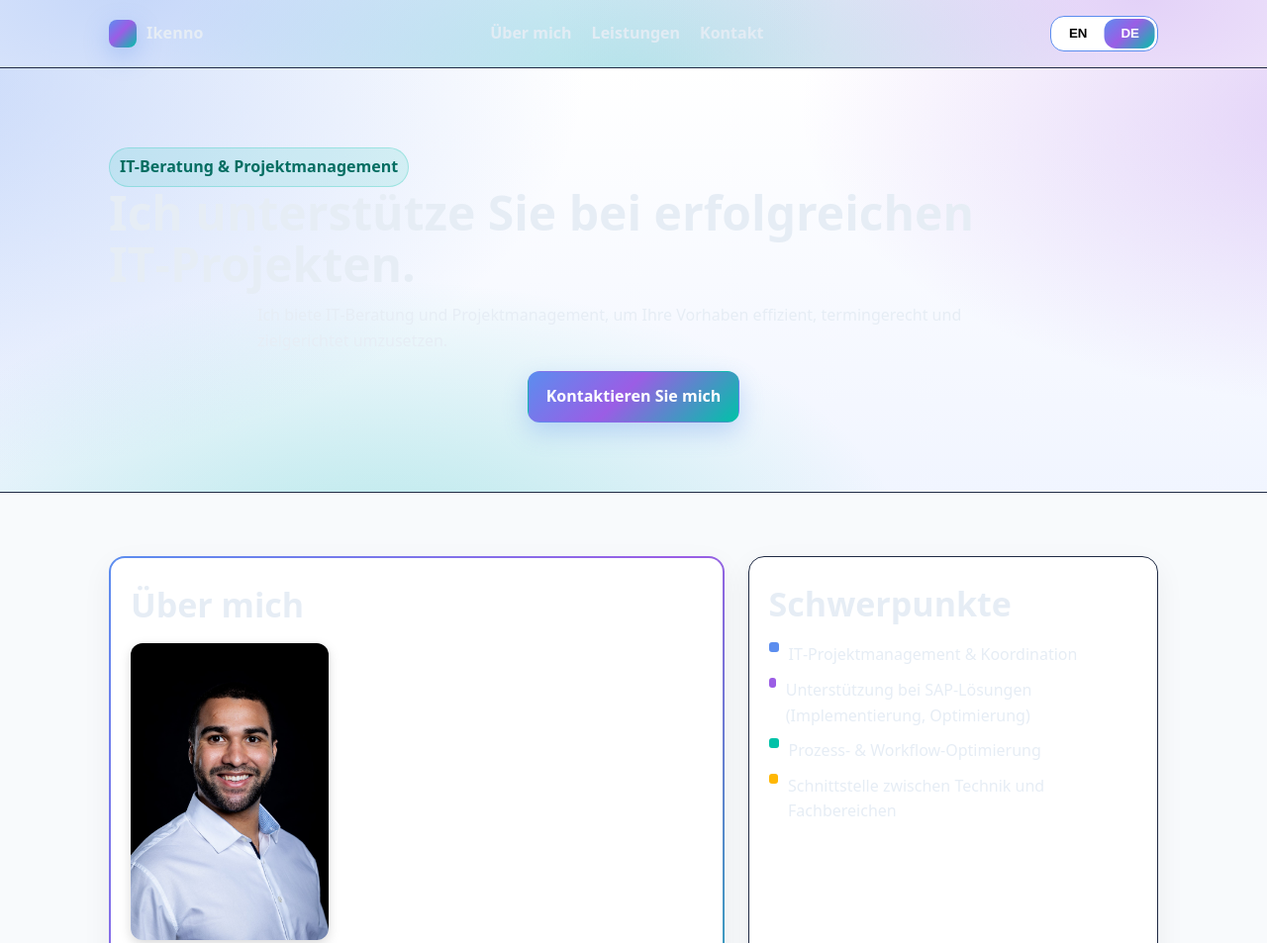
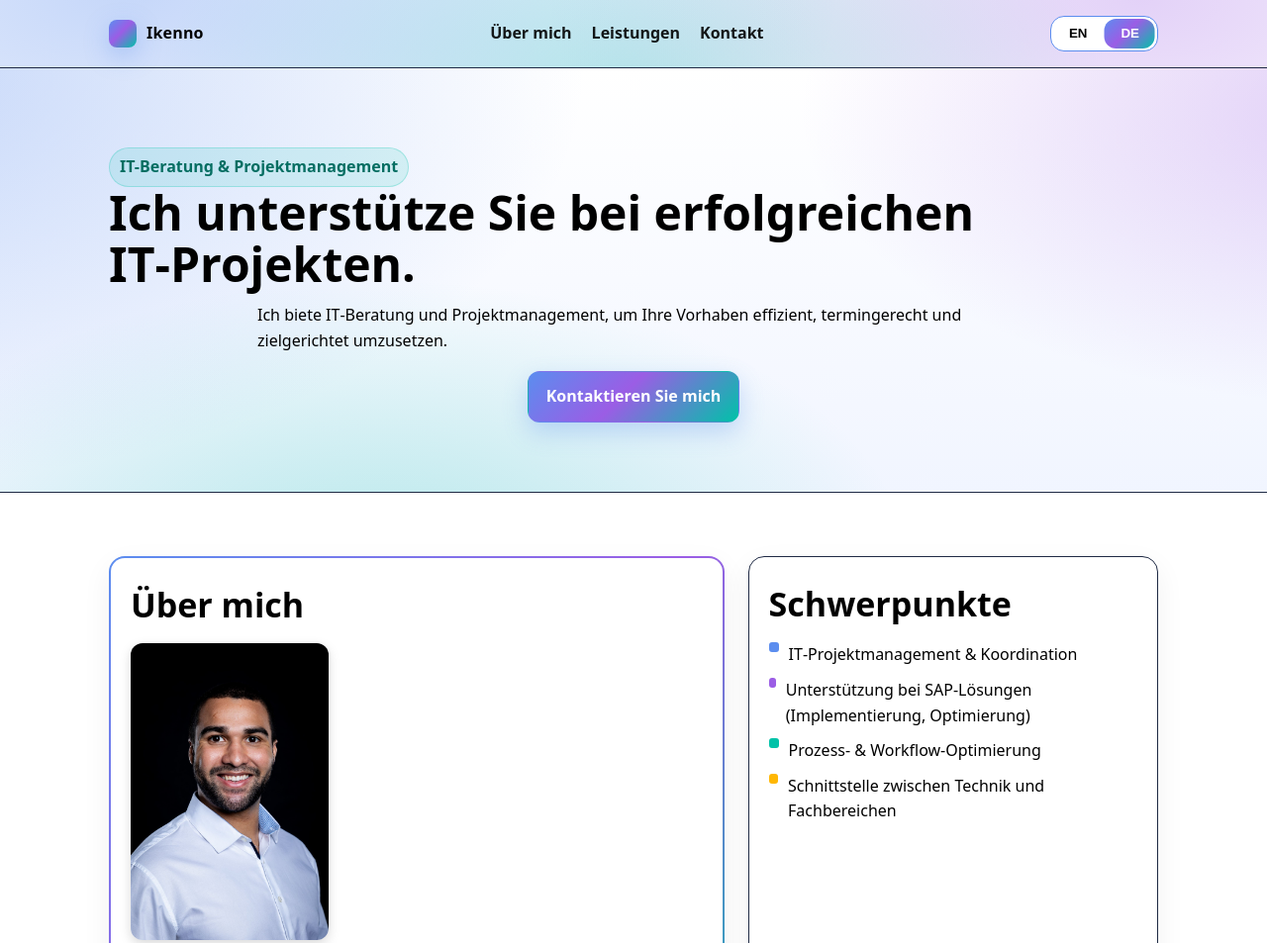
Before and after one commit to PatronLechon/Ikenno_EU, a plain HTML site: page index.html in a window 1280 px wide. Shown: the top 953 px of the page at 99% size. Drawn offline with Linux system fonts and the dark colour scheme.

Commit message:
Update index.html

```diff
--- a/index.html
+++ b/index.html
@@ -120,6 +120,18 @@
 
     /* Avatar */
     .avatar{width:200px;border-radius:12px;box-shadow:0 4px 12px rgba(0,0,0,.15)}
+    /* Dark mode override to keep light theme */
+  @media (prefers-color-scheme: dark) {
+    body {
+      background-color: #ffffff !important;
+      color: #000000 !important;
+    }
+    .card, .section, .section-alt, .site-header, .site-footer {
+      background-color: #ffffff !important;
+      color: #000000 !important;
+    }
+  }
+
   </style>
 </head>
 <body>
```
